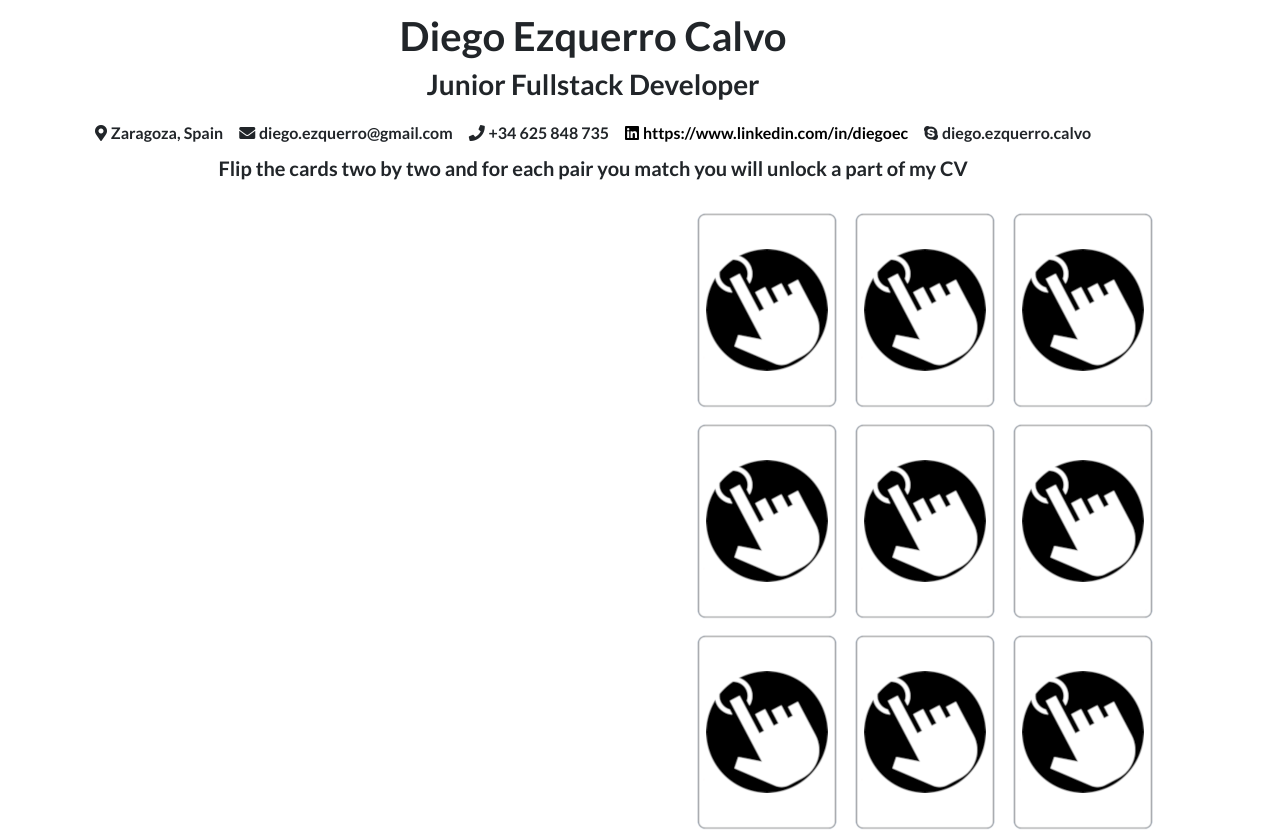
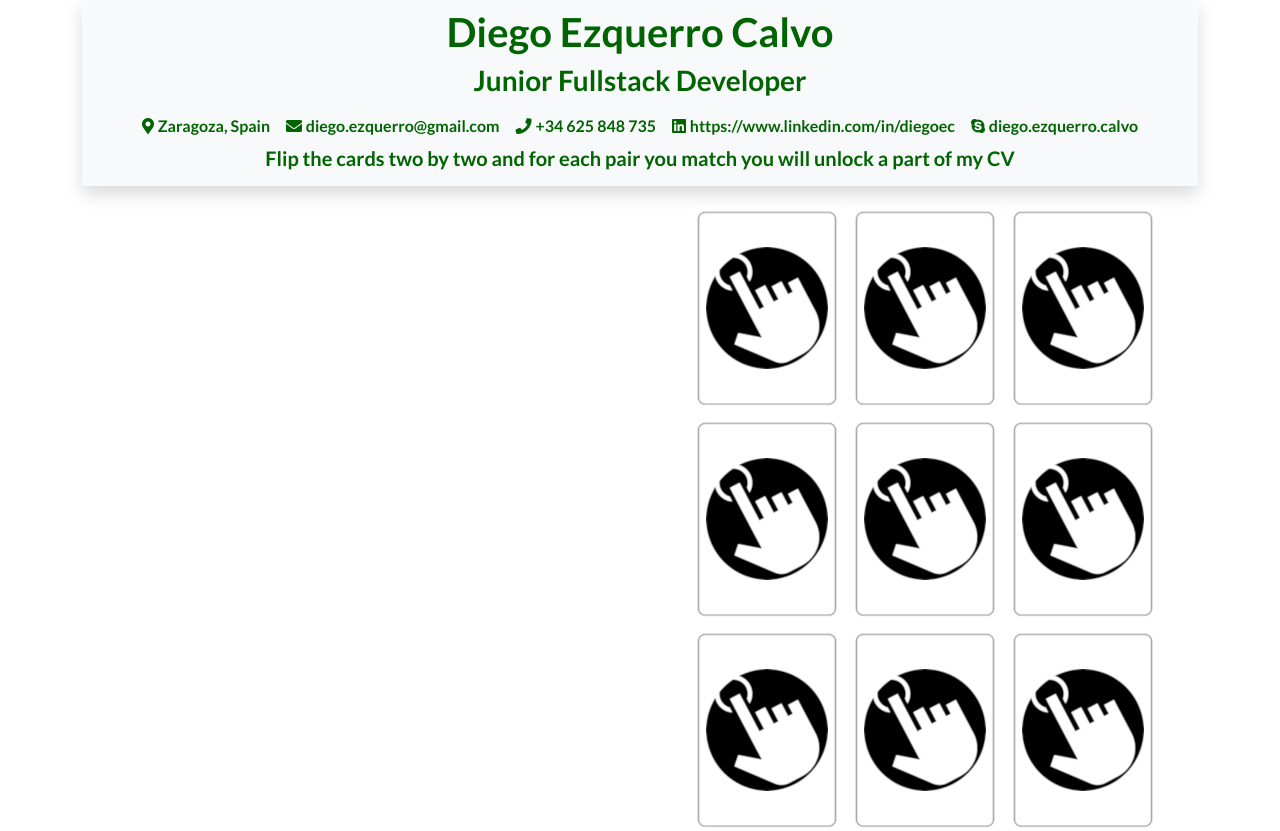
Before and after one commit to Diego-EC/curriculum-diego-ezquerro, a React (Create React App) app: page / in a window 1280 px wide. Shown: the top 831 px of the page. Built offline with nearby package versions, Linux system fonts and the light colour scheme.

Commit message:
saing progress

```diff
--- a/src/index.css
+++ b/src/index.css
@@ -12,6 +12,27 @@ h1, h2, h3, h4, h5, .head-text-style {
   font-family: 'Merriweather', serif;
 }
 
-div {
-  border: 1px white solid;
+.highlighted-text{
+  color: #006400;
 }
+
+/* https://www.w3schools.com/howto/howto_css_custom_scrollbar.asp */
+/* width */
+::-webkit-scrollbar {
+  width: 20px;
+  padding-left: 10px;
+}
+/* Track */
+::-webkit-scrollbar-track {
+  box-shadow: inset 0 0 5px rgb(128, 128, 128);
+  border-radius: 10px;
+}
+/* Handle */
+::-webkit-scrollbar-thumb {
+  background: #006400;
+  border-radius: 10px;
+}
+/* Handle on hover */
+::-webkit-scrollbar-thumb:hover {
+  background: green;
+}
--- a/src/js/components/bootstrap/navbar.js
+++ b/src/js/components/bootstrap/navbar.js
@@ -6,19 +6,19 @@ const Navbar = () => {
             <div className="" id="navbarNav">
                 <ul className="navbar-nav">
                     <li className="nav-item nav-link">
-                        <i className="fas fa-map-marker-alt"></i> <span className="head-text-style"> Zaragoza, Spain</span>
+                        <i className="fas fa-map-marker-alt highlighted-text"></i> <span className="head-text-style highlighted-text"> Zaragoza, Spain</span>
                     </li>
                     <li className="nav-item nav-link">
-                        <i className="fas fa-envelope"></i> <span className="head-text-style"> diego.ezquerro@gmail.com</span>
+                        <i className="fas fa-envelope highlighted-text"></i> <span className="head-text-style highlighted-text"> diego.ezquerro@gmail.com</span>
                     </li>
                     <li className="nav-item nav-link">
-                        <i className="fas fa-phone"></i> <span className="head-text-style"> +34 625 848 735</span>
+                        <i className="fas fa-phone highlighted-text"></i> <span className="head-text-style highlighted-text"> +34 625 848 735</span>
                     </li>
                     <li className="nav-item nav-link">
-                        <a href="https://www.linkedin.com/in/diegoec/" target="_blank" rel="noopener noreferrer"><i className="fab fa-linkedin"></i> <span className="head-text-style"> https://www.linkedin.com/in/diegoec</span></a>
+                        <a href="https://www.linkedin.com/in/diegoec/" target="_blank" rel="noopener noreferrer"><i className="fab fa-linkedin highlighted-text"></i> <span className="head-text-style highlighted-text"> https://www.linkedin.com/in/diegoec</span></a>
                     </li>
                     <li className="nav-item nav-link">
-                        <i className="fab fa-skype"></i> <span className="head-text-style"> diego.ezquerro.calvo</span>
+                        <i className="fab fa-skype highlighted-text"></i> <span className="head-text-style highlighted-text"> diego.ezquerro.calvo</span>
                     </li>
                 </ul>
             </div>
@@ -26,12 +26,12 @@ const Navbar = () => {
     );
 
     return (
-    <nav className="navbar navbar-expand-sm">
+    <nav className="navbar navbar-expand-sm navbar-light bg-light shadow mb-3 d-flex justify-content-center">
         <div className="">
-            <h1 className="">Diego Ezquerro Calvo</h1>
-            <h3 className="">Junior Fullstack Developer</h3>
+            <h1 className="highlighted-text">Diego Ezquerro Calvo</h1>
+            <h3 className="highlighted-text">Junior Fullstack Developer</h3>
             <div className="head-text-style">{contactDetails}</div>
-            <h5 className="">Flip the cards two by two and for each pair you match you will unlock a part of my CV</h5>
+            <h5 className="highlighted-text">Flip the cards two by two and for each pair you match you will unlock a part of my CV</h5>
         </div>
     </nav> );
 }
--- a/src/js/components/resume.js
+++ b/src/js/components/resume.js
@@ -42,15 +42,15 @@ const Resume = forwardRef((props, ref) => {
     }));
 
     const profile = (
-        <div>
-            <h3>Profile</h3>
+        <div className="">
+            <h3 className="mt-3 mb-3 highlighted-text">Profile</h3>
             <p>After more than ten years working in software development I can contribute with my experience to any kind of proyect. I have also finished recently a Fullstack Developer course in a programming Bootcamp and I have obtained knowledge in HTML5, CSS, Javascript, React, Python, Flask, SQL, Git, Bootstrap. I am looking for an opportunity that allows me to continue my development and grow in the programming sector.</p>
         </div>
     );
 
     const experience = (
         <div>
-            <h3>Experience</h3>
+            <h3 className="mt-5 highlighted-text">Experience</h3>
             <table className="table table-borderless">
                 <thead>
                     <tr>
@@ -124,7 +124,7 @@ const Resume = forwardRef((props, ref) => {
 
     const education = (
         <div>
-            <h3>Education</h3>
+            <h3 className="mt-5 highlighted-text">Education</h3>
             <table className="table table-borderless">
                 <thead>
                     <tr>
@@ -174,7 +174,7 @@ const Resume = forwardRef((props, ref) => {
 
     const skills = (
         <div>
-            <h3>Skills</h3>
+            <h3 className="mt-5 mb-3 highlighted-text">Skills</h3>
             <p>
                 <span className="skill">React</span>
                 <span className="skill">Bootstrap</span>
@@ -192,15 +192,15 @@ const Resume = forwardRef((props, ref) => {
     );
 
     const languages = (
-        <div>
-            <h3>Languages</h3>
+        <div className="mt-5 mb-3">
+            <h3 className="highlighted-text">Languages</h3>
             <span>English (F.C.E.)</span> <span>|</span> <span>Spanish (Native)</span>
         </div>
     );
 
     const softSkills = (
         <div>
-            <h3>Soft Skills</h3>
+            <h3 className="mt-5 mb-3 highlighted-text">Soft Skills</h3>
             <span className="skill">Creative</span>
             <span className="skill">Insightful</span>
             <span className="skill">Passionate</span>
--- a/src/styles/card.css
+++ b/src/styles/card.css
@@ -37,6 +37,7 @@
 .card-back {
     transform: rotateY(0deg);
     /*background-color: blue;*/
+    cursor: pointer;
 }
 
 .card-front {
```
Also changed, not shown: 1 other file (tests, documents, lock files or other folders).
